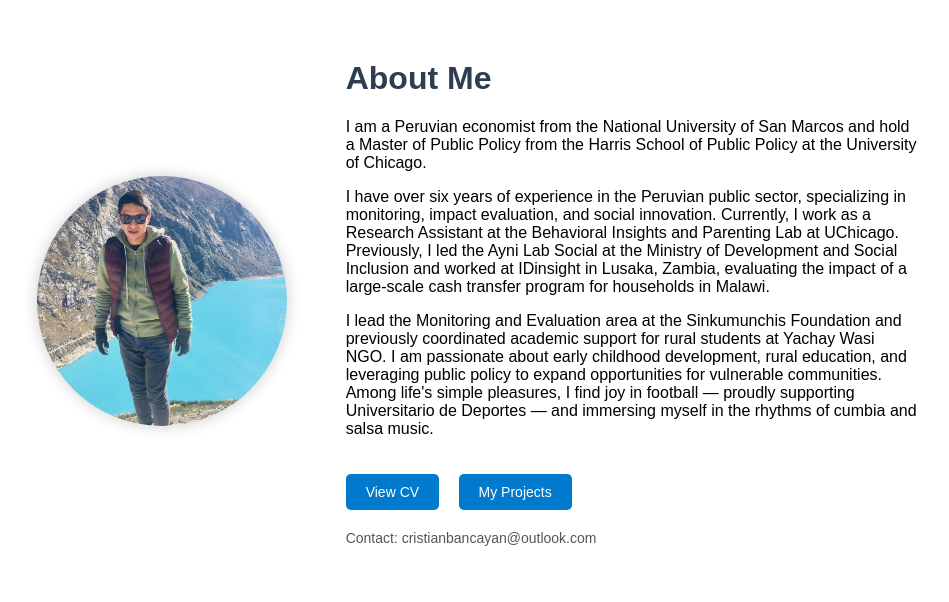
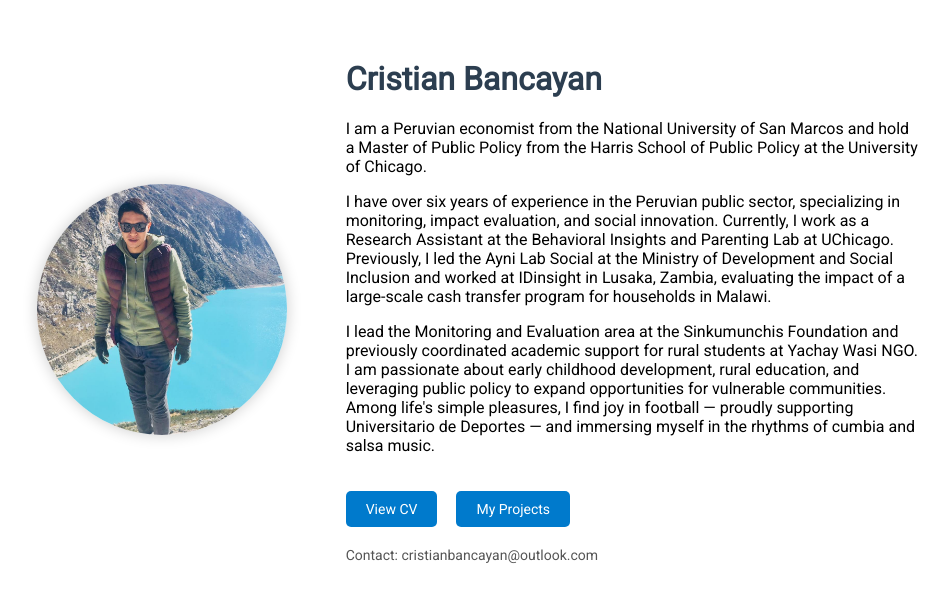
Before and after one commit to cristian-bancayan/cristian-bancayan.github.io, a plain HTML site: page index.html in a window 1280 px wide. Shown: the whole page, without its empty margins (171-1120 px from the left). Drawn offline with Linux system fonts and the light colour scheme.

Commit message:
Update index.html

```diff
--- a/index.html
+++ b/index.html
@@ -1,12 +1,16 @@
 <!DOCTYPE html>
 <html lang="en">
+
 <head>
   <meta charset="UTF-8" />
   <meta name="viewport" content="width=device-width, initial-scale=1.0"/>
   <title>Cristian Bancayan</title>
+
+  <link href="https://fonts.googleapis.com/css2?family=Roboto&display=swap" rel="stylesheet">
+
   <style>
     body {
-      font-family: Arial, sans-serif;
+      font-family: 'Roboto', Arial, sans-serif;
       margin: 40px auto;
       max-width: 900px;
       padding: 20px;
@@ -75,7 +79,7 @@
     </div>
 
     <div class="right">
-      <h1>About Me</h1>
+      <h1>Cristian Bancayan </h1>
       <p>I am a Peruvian economist from the National University of San Marcos and hold a Master of Public Policy from the Harris School of Public Policy at the University of Chicago.</p>
       <p>I have over six years of experience in the Peruvian public sector, specializing in monitoring, impact evaluation, and social innovation. Currently, I work as a Research Assistant at the Behavioral Insights and Parenting Lab at UChicago. Previously, I led the Ayni Lab Social at the Ministry of Development and Social Inclusion and worked at IDinsight in Lusaka, Zambia, evaluating the impact of a large-scale cash transfer program for households in Malawi.</p>
       <p>I lead the Monitoring and Evaluation area at the Sinkumunchis Foundation and previously coordinated academic support for rural students at Yachay Wasi NGO. I am passionate about early childhood development, rural education, and leveraging public policy to expand opportunities for vulnerable communities. Among life's simple pleasures, I find joy in football — proudly supporting Universitario de Deportes — and immersing myself in the rhythms of cumbia and salsa music.</p>
```
